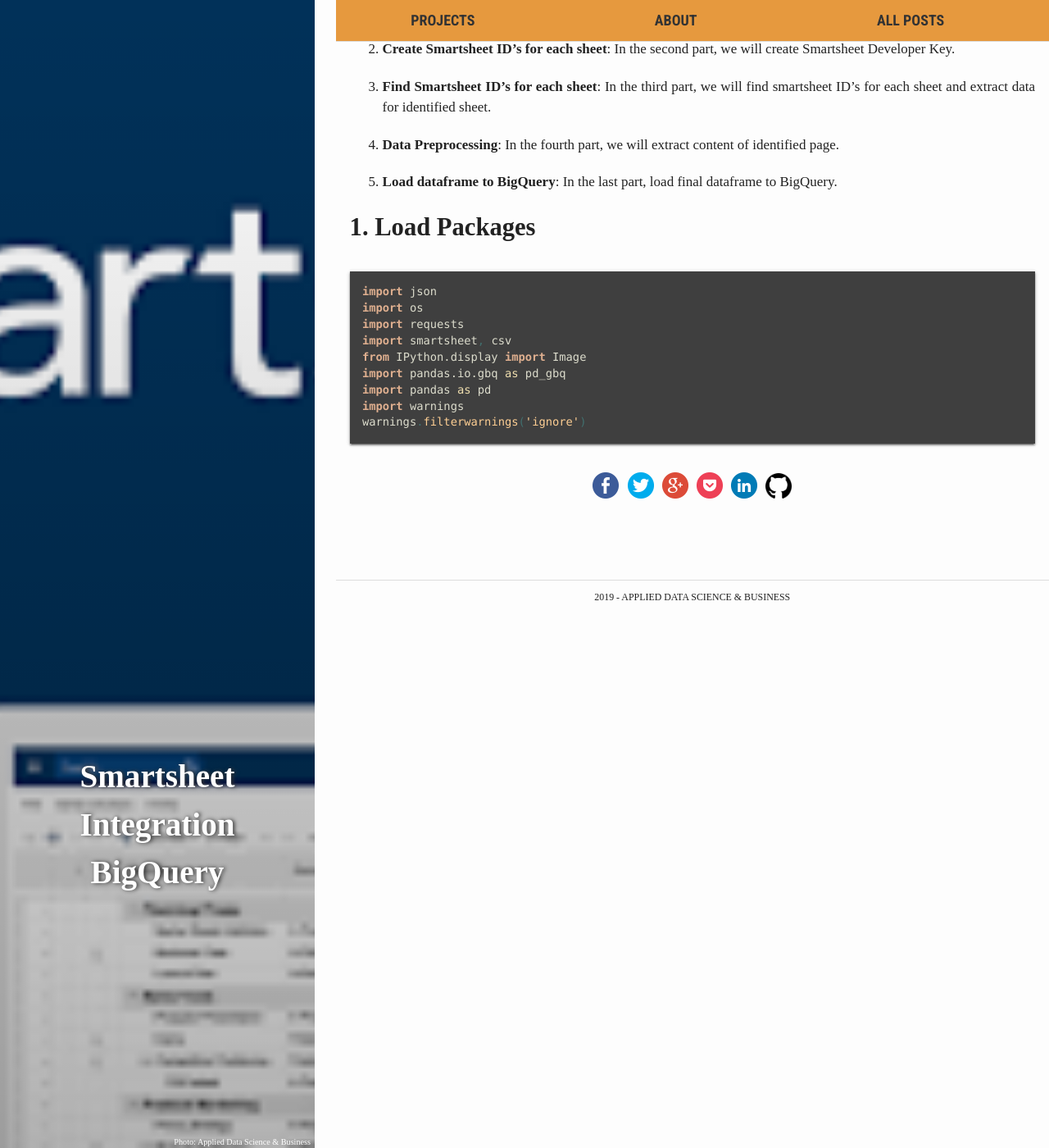
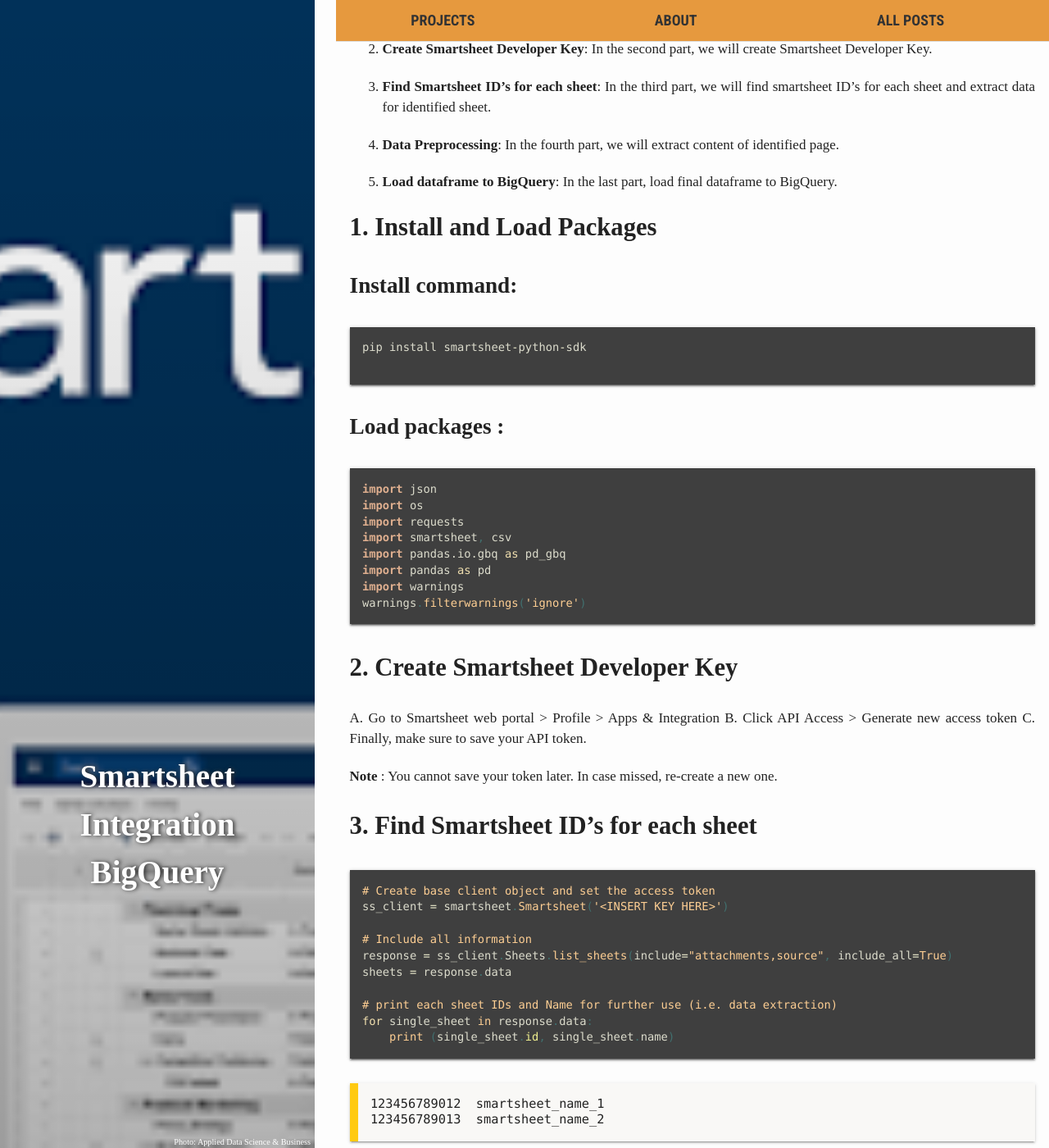
Before and after one commit to yashkarwa/Yashkarwa.github.io, a Jekyll site: the page built from _posts/2018-08-27-Smartsheet.md, in a window 1280 px wide and 1400 px high, scrolled down 575 px. Shown: the whole window at 82% size. Built offline with Jekyll 4.4.1, drawn with Linux system fonts in a browser that asks for light colours; formulas are drawn with MathJax 3; comment, search, counter and statistics services are not loaded.

Commit message:
Update 2018-08-27-Smartsheet.md

````diff
--- a/_posts/2018-08-27-Smartsheet.md
+++ b/_posts/2018-08-27-Smartsheet.md
@@ -23,7 +23,7 @@
 
 1. **Load Packages**: In the first part, we will install smartsheet in python environment and load package in environment.
 
-2. **Create Smartsheet ID's for each sheet**: In the second part, we will create Smartsheet Developer Key.
+2. **Create Smartsheet Developer Key**: In the second part, we will create Smartsheet Developer Key.
 
 3. **Find Smartsheet ID's for each sheet**: In the third part, we will find smartsheet ID's for each sheet and extract data for identified sheet.
 
@@ -32,17 +32,53 @@
 5. **Load dataframe to BigQuery**: In the last part, load final dataframe to BigQuery.
 
 
-## 1. Load Packages
+## 1. Install and Load Packages
 
+
+### Install command:
+
+```python
+pip install smartsheet-python-sdk
+
+```
+### Load packages :
 
 ```python
 import json
 import os
 import requests
 import smartsheet, csv
-from IPython.display import Image
 import pandas.io.gbq as pd_gbq
 import pandas as pd
 import warnings
 warnings.filterwarnings('ignore')
 ```
+
+## 2. Create Smartsheet Developer Key
+
+A. Go to Smartsheet web portal > Profile > Apps & Integration
+B. Click API Access > Generate new access token
+C. Finally, make sure to save your API token.
+
+**Note** : You cannot save your token later. In case missed, re-create a new one.
+
+
+## 3. Find Smartsheet ID's for each sheet
+
+```python
+# Create base client object and set the access token
+ss_client = smartsheet.Smartsheet('<INSERT KEY HERE>')
+
+# Include all information
+response = ss_client.Sheets.list_sheets(include="attachments,source", include_all=True)
+sheets = response.data
+
+# print each sheet IDs and Name for further use (i.e. data extraction)
+for single_sheet in response.data:
+    print (single_sheet.id, single_sheet.name)
+```
+
+<pre class='output'>
+123456789012  smartsheet_name_1
+123456789013  smartsheet_name_2
+</pre>
````
